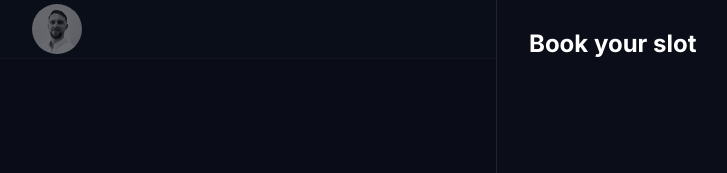
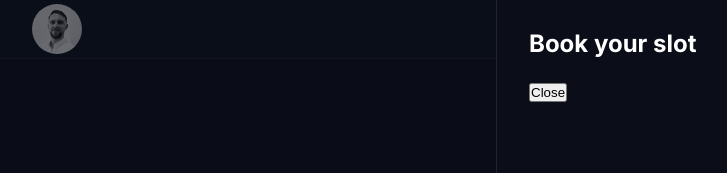
Before and after one commit to jake-harrisliston-dev/personal-ai-chatbot, a React app in the folder frontend/: page / in a window 1280 px wide. Both pictures are taken after a click on the element "Get Started". Shown: the top 173 px of the page, without its empty margins (16-743 px from the left). Built offline with nearby package versions, Linux system fonts and the light colour scheme; the HTML template or start-up script is replaced by a standard one.

Commit message:
feat: meeting modal open close logic added

```diff
--- a/frontend/src/App.jsx
+++ b/frontend/src/App.jsx
@@ -34,22 +34,27 @@ function App() {
     console.log("User email logged in App.jsx: ", submitData.email)
   }
 
-  const handleShowMeetingModal = (showMeetingModal) => {
-    setShowMeetingModal(showMeetingModal)
-    console.log(showMeetingModal)
+  const handleShowMeetingModal = () => {
+    setShowMeetingModal(true)
+  }
+
+  const handleCloseMeetingModal = () => {
+    setShowMeetingModal(false)
   }
 
   return (
     <div className="chat-page">
 
       <Navbar
-      handleShowMeetingModal={handleShowMeetingModal}
+      onOpenModal={handleShowMeetingModal}
       />
 
       <div className='gradient-overlay'></div>
 
       {showMeetingModal &&
-      <MeetingModal />
+      <MeetingModal
+      onClose={handleCloseMeetingModal}
+      />
       }
 
       {showModal &&
--- a/frontend/src/components/MeetingModal/MeetingModal.jsx
+++ b/frontend/src/components/MeetingModal/MeetingModal.jsx
@@ -1,13 +1,16 @@
-import React, { useState } from "react";
+import React, { useState, useEffect } from "react";
 import "./meeting-modal.css"
 import { api } from "../../services/api";
 
-export default function MeetingModal () {
+export default function MeetingModal ({ onClose }) {
 
     return(
         <div className="meeting-modal-wrap">
             <div className="meeting-modal">
                 <h1 className="modal-title">Book your slot</h1>
+                <button
+                onClick={onClose}
+                >Close</button>
 
             </div>
 
--- a/frontend/src/components/Navbar/Navbar.jsx
+++ b/frontend/src/components/Navbar/Navbar.jsx
@@ -1,15 +1,7 @@
 import React, { useState, useEffect } from "react";
 import './navbar.css'
 
-export default function Navbar({ handleShowMeetingModal }) {
-
-    const [showMeetingModal, setShowMeetingModal] = useState(false);
-
-    useEffect(() => {
-        if (handleShowMeetingModal) {
-            handleShowMeetingModal(showMeetingModal)
-        }
-    }, [showMeetingModal, handleShowMeetingModal])
+export default function Navbar({ onOpenModal }) {
 
     return(
         <div className="navbar">
@@ -23,7 +15,7 @@ export default function Navbar({ handleShowMeetingModal }) {
 
                     <div
                     className="nav-button-highlight"
-                    onClick={() => setShowMeetingModal(true)}
+                    onClick={onOpenModal}
                     >
                         Get Started
 
```
